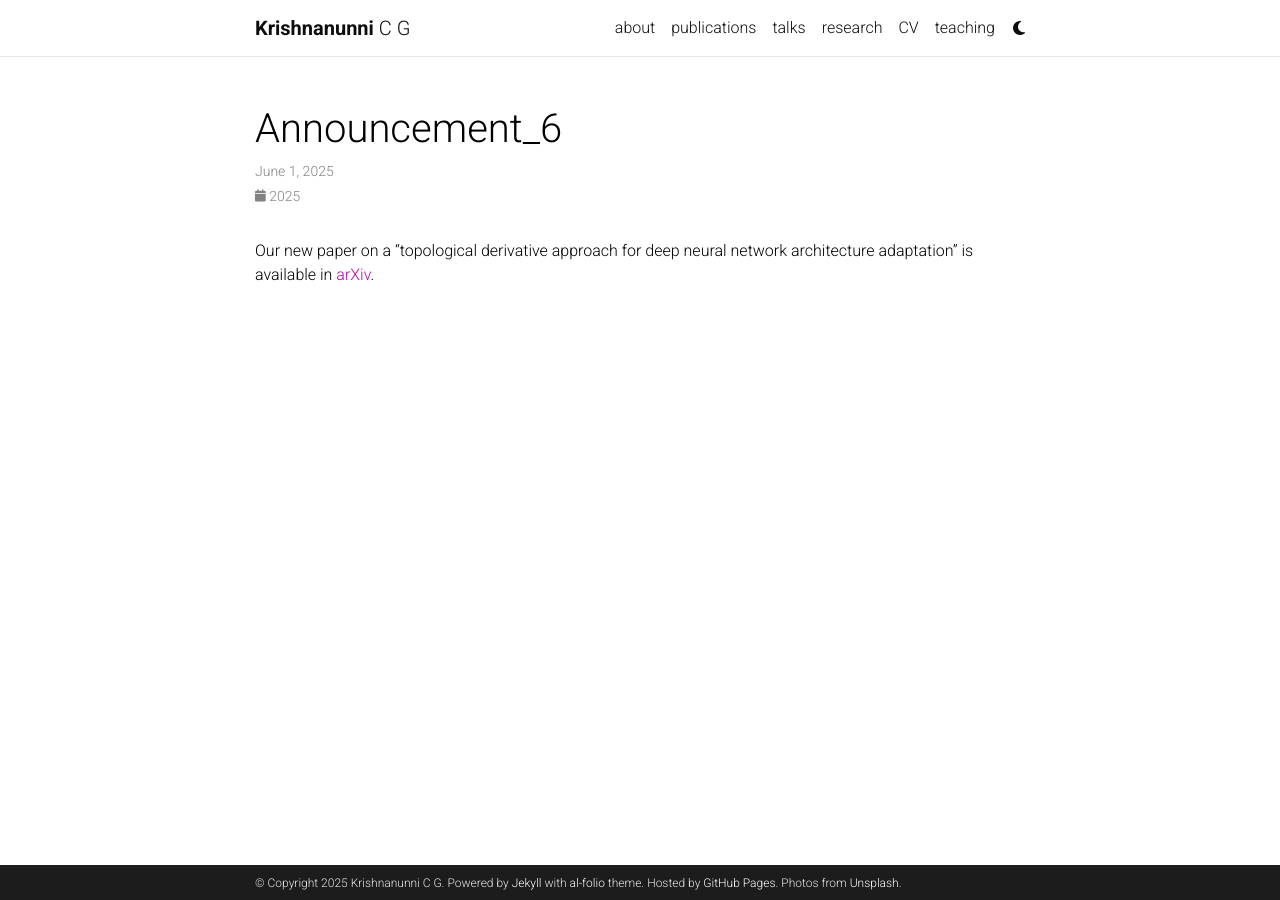
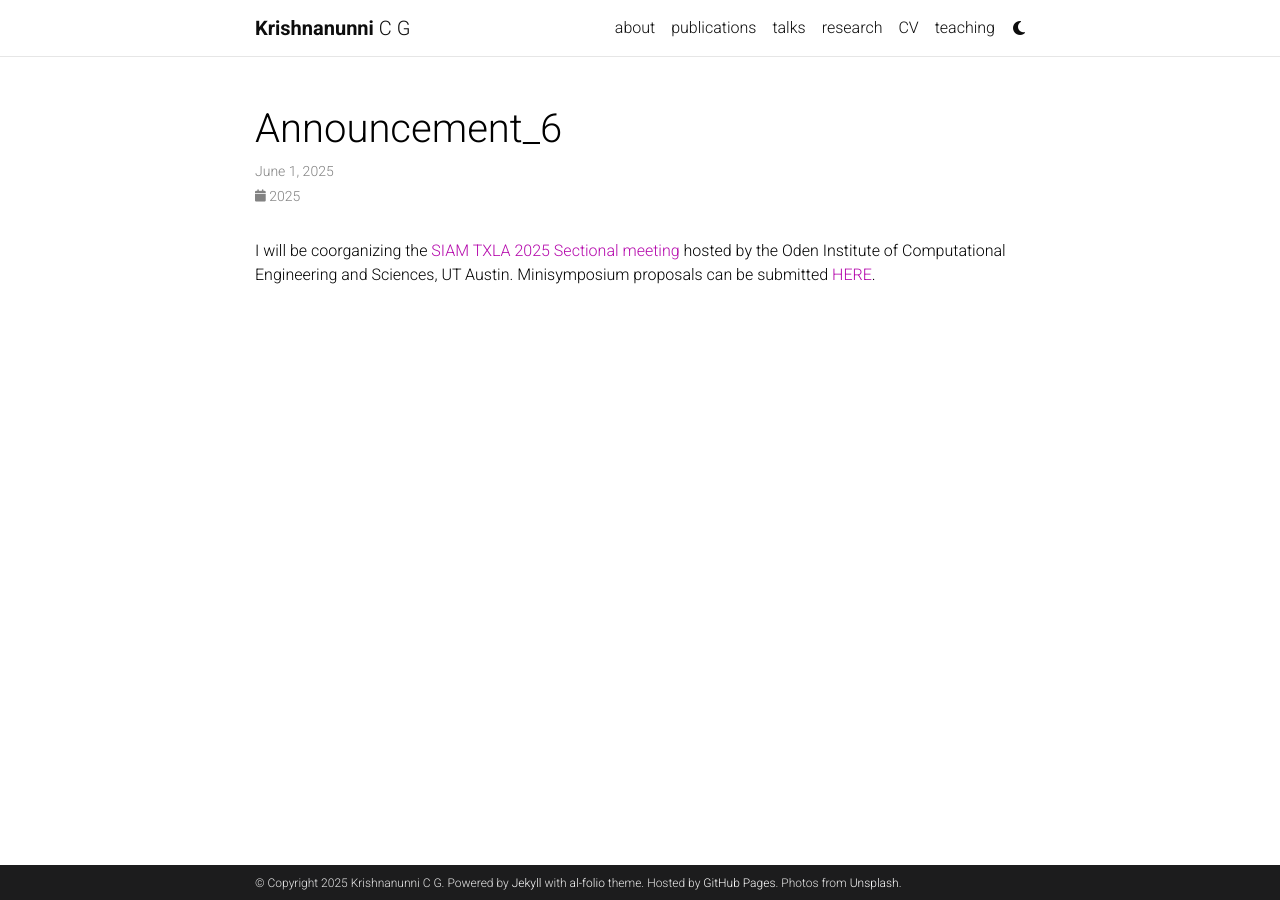
Before and after one commit to cgkrishnanunni/cgkrishnanunni.github.io, a Jekyll site: the page built from _news/announcement_6.md, in a window 1280 px wide. Built offline with Jekyll 4.4.1, drawn with Linux system fonts in a browser that asks for light colours; comment, search, counter and statistics services are not loaded; a style sheet for code colours, icons or effects is not loaded.

Commit message:
Update announcement_6.md

```diff
--- a/_news/announcement_6.md
+++ b/_news/announcement_6.md
@@ -5,4 +5,4 @@
 related_posts: false
 ---
 
-Our new paper on a "topological derivative approach for deep neural network architecture adaptation" is available in <a href="https://arxiv.org/abs/2502.06885">arXiv</a>.
+I will be coorganizing the <a href="https://sites.google.com/view/siamtxla2025/home?authuser=0">SIAM TXLA 2025 Sectional meeting</a> hosted by the Oden Institute of Computational Engineering and Sciences, UT Austin. Minisymposium proposals can be submitted <a href="https://sites.google.com/view/siamtxla2025/submissions?authuser=0">HERE</a>.
```
